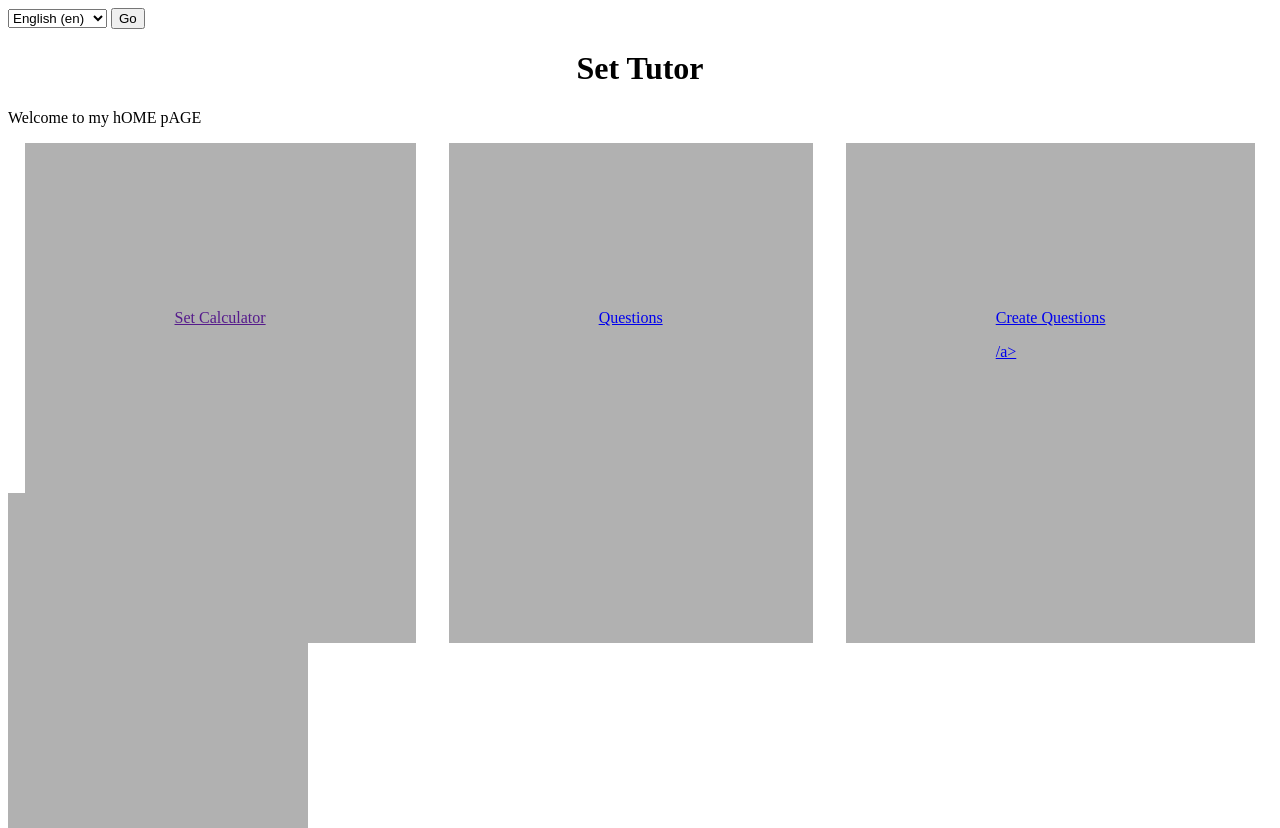
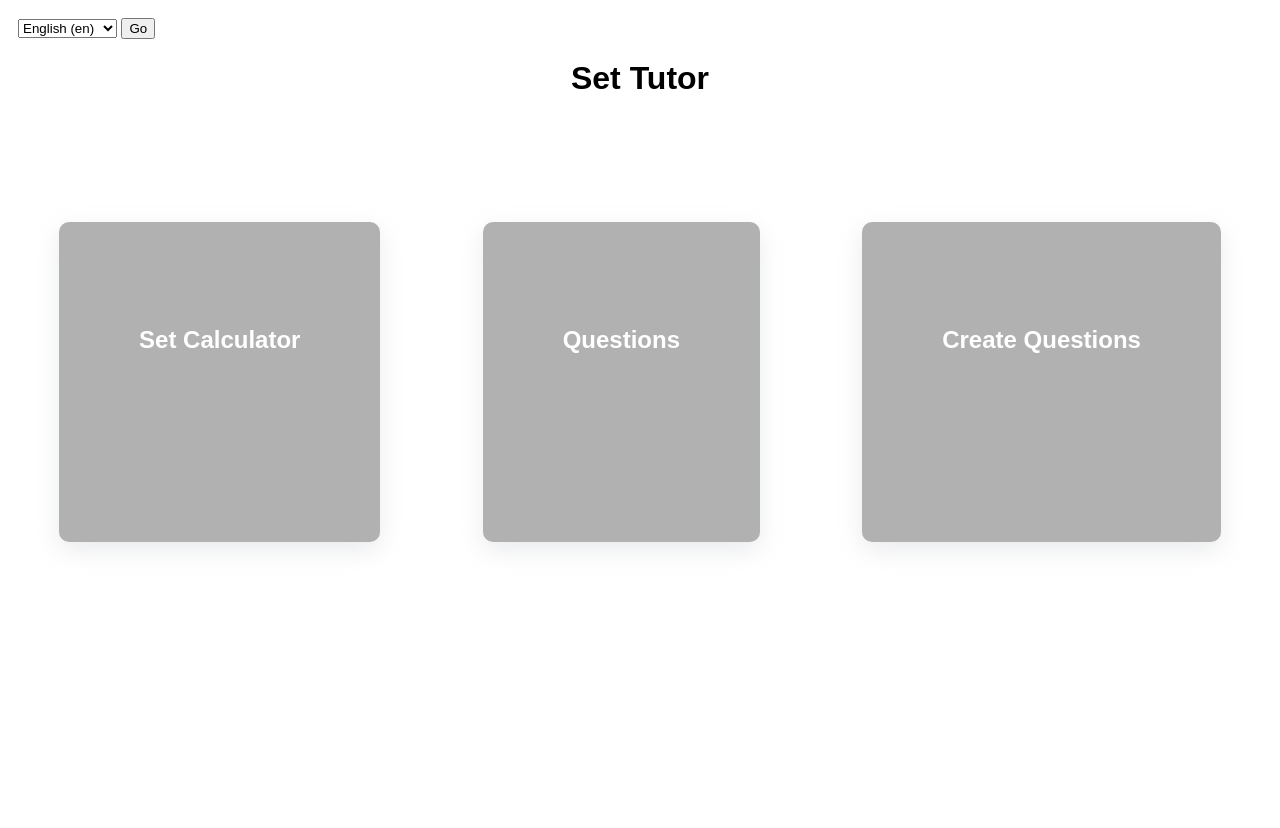
Before and after one commit to Gen1Code/ENGF2SC2, a Django app: page / in a window 1280 px wide. After the commit the page ends 547 px from the top, so only its background shows below. Run offline with Django 4.2, Linux system fonts and the light colour scheme.

Commit message:
more styling

```diff
--- a/SetTutor/static/style.css
+++ b/SetTutor/static/style.css
@@ -1,3 +1,7 @@
+* {
+  font-family: Arial, Helvetica, sans-serif;
+}
+
 #title {
   text-align: center;
 }
@@ -6,20 +10,62 @@
   display: flex;
   align-items: center;
   justify-content: space-around;
+  margin-top: 120px;
 }
 
 .menu-button {
+  min-width: 10vw;
+  min-height: 20vh;
+  background-color: rgb(177, 177, 177);
+  text-decoration: none;
+  border-radius: 10px;
+  padding: 150px;
+  margin-bottom: 5px;
+  margin-top: 5px;
+  box-shadow: rgba(149, 157, 165, 0.2) 0px 8px 24px;
+}
+
+.menu-button:hover {
   /* width: 300px; */
-  height: 200px;
-  background-color: rgb(177, 177, 177);
-  padding: 150px;
+  background-color: rgb(255, 129, 129);
+  transition: 0.3s;
+  box-shadow: rgba(108, 3, 3, 0.35) 0px 5px 15px;
 }
 
 .menu-button p {
+  color: white;
+  font-size: x-large;
+  font-weight: bolder;
+  max-width: 120px;
+  overflow-wrap: break-word;
+  text-align: center;
+  margin-left: auto;
+  margin-right: auto;
 }
 
-@media screen and (max-width: 1200px) {
+@media screen and (max-width: 1300px) {
+  #menu-button-container {
+  }
+  .menu-button {
+    min-width: 1vw;
+    padding: 80px;
+  }
+  .menu-button p {
+    max-width: 400px;
+  }
+}
+
+@media screen and (max-width: 1000px) {
   #menu-button-container {
     flex-direction: column;
+    margin-top: 0px;
+  }
+  .menu-button {
+    min-width: 300px;
   }
 }
+
+#select-language {
+  padding-left: 10px;
+  padding-top: 10px;
+}
--- a/SetTutor/templates/HomePage.html
+++ b/SetTutor/templates/HomePage.html
@@ -1,11 +1,10 @@
 {% extends "master.html" %} {% load i18n%} {% block body %}
 <h1 id="title">Set Tutor</h1>
-<p>Welcome to my hOME pAGE</p>
 <div id="container">
   <div id="menu-button-container">
     <a href="" class="menu-button"><p>Set Calculator</p></a>
     <a href="question" class="menu-button"><p>Questions</p></a>
-    <a href="createquestion" class="menu-button"><p>Create Questions</p>/a>
+    <a href="createquestion" class="menu-button"><p>Create Questions</p></a>
   </div>
 </div>
 {% endblock %}
--- a/SetTutor/templates/LanguageSelection.html
+++ b/SetTutor/templates/LanguageSelection.html
@@ -1,5 +1,5 @@
 {% load i18n%}
-<form action="setlanguage" method="post">
+<form action="setlanguage" method="post" id="select-language">
     {% csrf_token %}
     <input name="next" type="hidden" value="{{ request.path }}" />
     <select name="Language">
```
